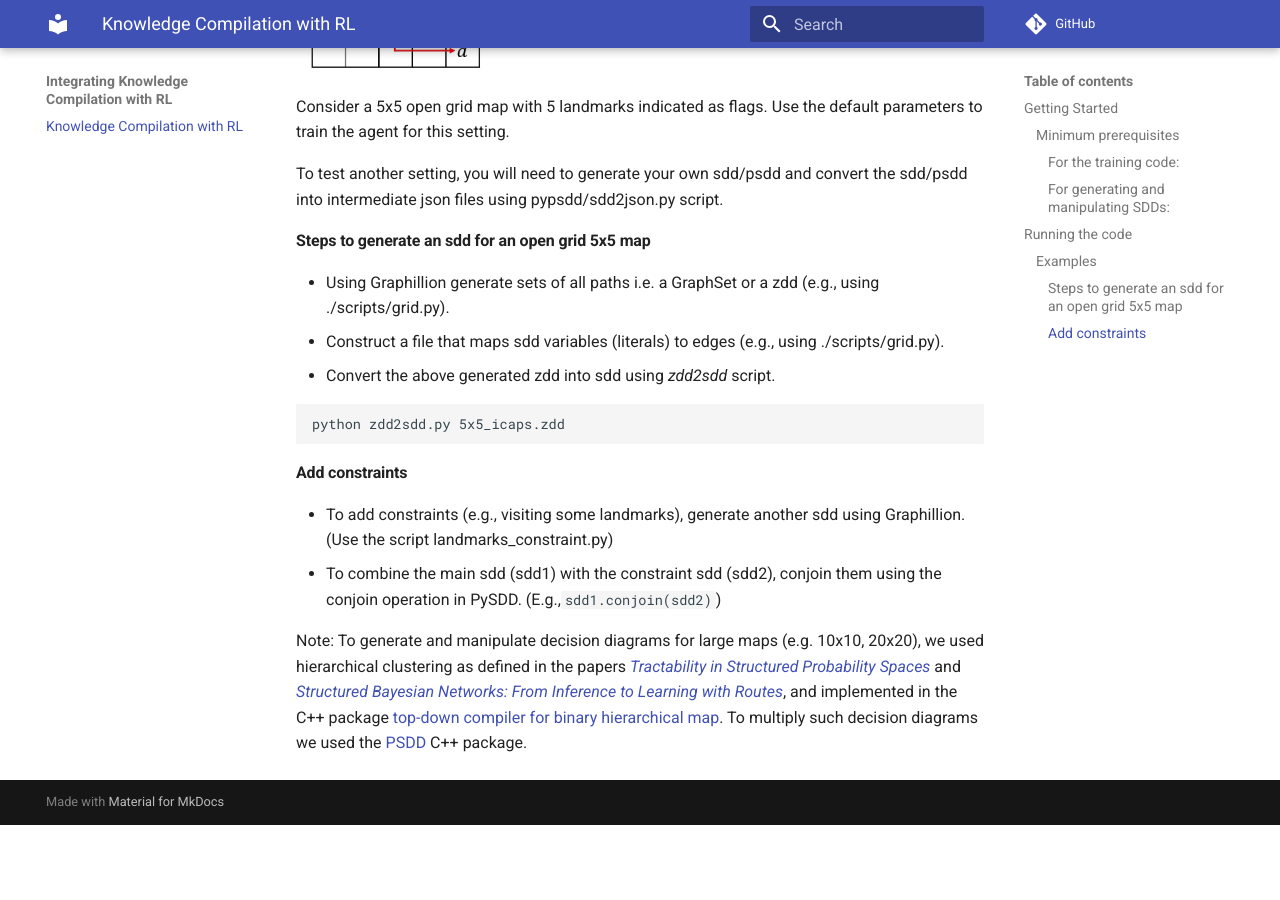
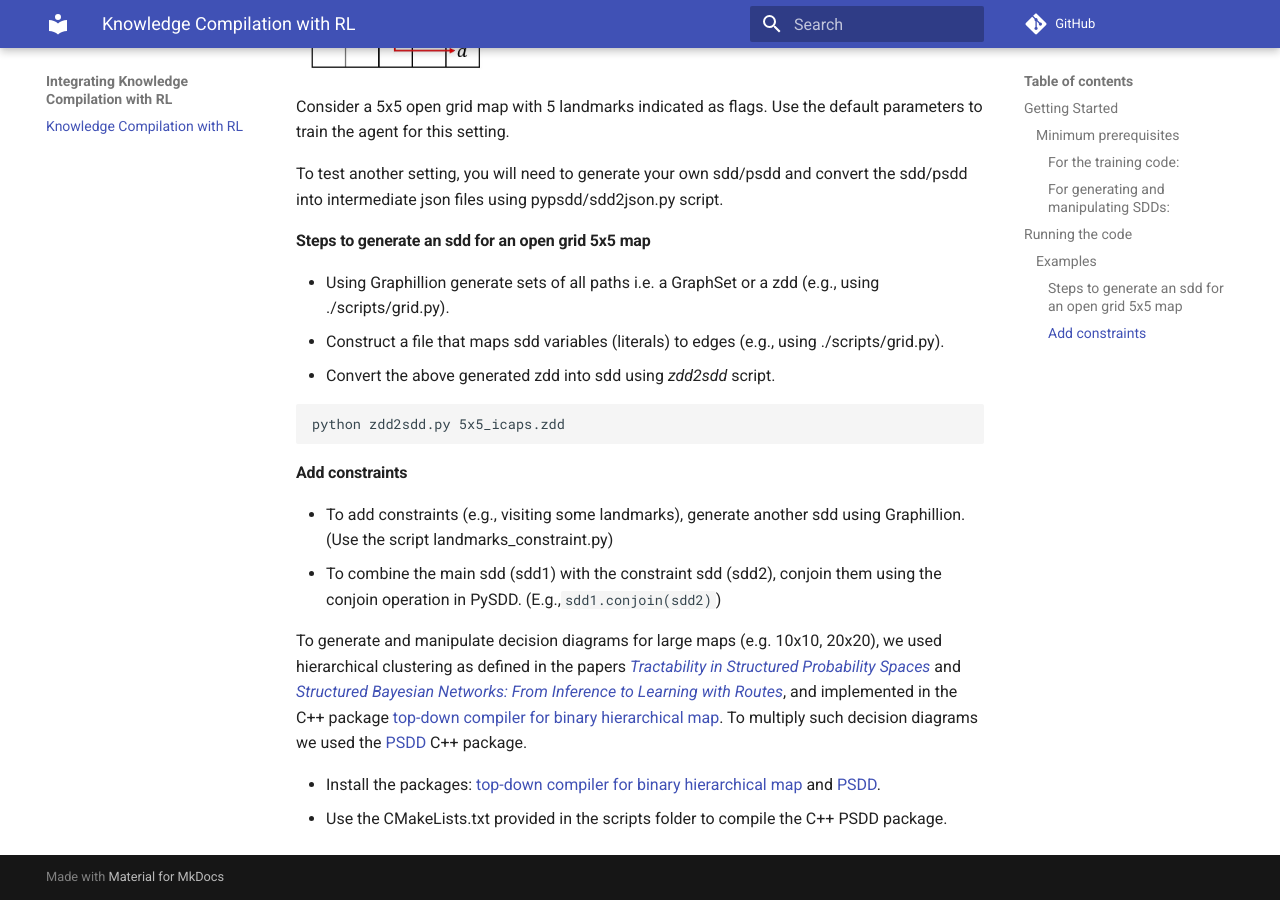
Before and after one commit to kushagra06/KCRL-Docs, an MkDocs documentation site: the page built from docs/index.md, in a window 1280 px wide and 900 px high, scrolled down 1304 px. Built offline with MkDocs 1.6.1 and Material for MkDocs 9.7.7, drawn with Linux system fonts in a browser that asks for light colours; comment, search, counter and statistics services are not loaded; before the commit the page ends 2129 px from its top, so only the background shows below that.

Commit message:
Update index.md

````diff
--- a/docs/index.md
+++ b/docs/index.md
@@ -52,9 +52,11 @@ To test another setting, you will need to generate your own sdd/psdd and convert
 ```
 python zdd2sdd.py 5x5_icaps.zdd
 ```
-
 #### Add constraints
 * To add constraints (e.g., visiting some landmarks), generate another sdd using Graphillion. (Use the script landmarks_constraint.py)
 * To combine the main sdd (sdd1) with the constraint sdd (sdd2), conjoin them using the conjoin operation in PySDD. (E.g.,`sdd1.conjoin(sdd2)`)
 
-Note: To generate and manipulate decision diagrams for large maps (e.g. 10x10, 20x20), we used hierarchical clustering as defined in the papers [*Tractability in Structured Probability Spaces*](https://proceedings.neurips.cc/paper/2017/file/deb54ffb41e085fd7f69a75b6359c989-Paper.pdf) and [*Structured Bayesian Networks: From Inference to Learning with Routes*](https://ojs.aaai.org//index.php/AAAI/article/view/4796), and implemented in the C++ package [top-down compiler for binary hierarchical map](https://github.com/hahaXD/hierarchical_map_compiler). To multiply such decision diagrams we used the [PSDD](https://github.com/hahaXD/psdd) C++ package.
+To generate and manipulate decision diagrams for large maps (e.g. 10x10, 20x20), we used hierarchical clustering as defined in the papers [*Tractability in Structured Probability Spaces*](https://proceedings.neurips.cc/paper/2017/file/deb54ffb41e085fd7f69a75b6359c989-Paper.pdf) and [*Structured Bayesian Networks: From Inference to Learning with Routes*](https://ojs.aaai.org//index.php/AAAI/article/view/4796), and implemented in the C++ package [top-down compiler for binary hierarchical map](https://github.com/hahaXD/hierarchical_map_compiler). To multiply such decision diagrams we used the [PSDD](https://github.com/hahaXD/psdd) C++ package.
+
+* Install the packages: [top-down compiler for binary hierarchical map](https://github.com/hahaXD/hierarchical_map_compiler) and [PSDD](https://github.com/hahaXD/psdd).
+  * Use the CMakeLists.txt provided in the scripts folder to compile the C++ PSDD package.
````
